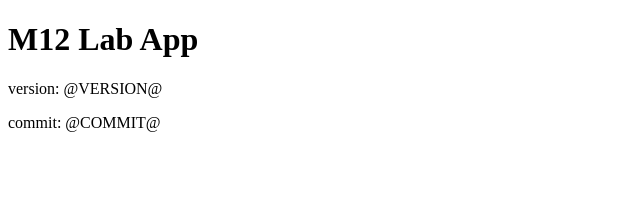
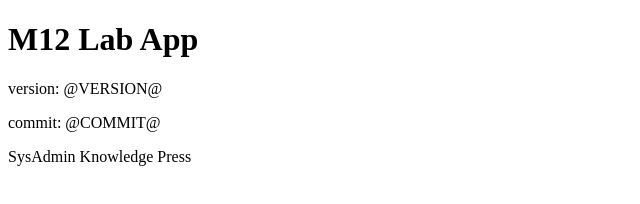
Before and after one commit to arnutkmitl/m12-lab, a plain HTML site: page app/site/index.html in a window 1280 px wide. Shown: the whole page, without its empty margins (0-640 px from the left). Drawn offline with Linux system fonts and the light colour scheme.

Commit message:
Add footer

```diff
--- a/app/site/index.html
+++ b/app/site/index.html
@@ -5,5 +5,6 @@
 <h1>M12 Lab App</h1>
 <p>version: @VERSION@</p>
 <p>commit: @COMMIT@</p>
+<footer>SysAdmin Knowledge Press</footer>
 </body>
 </html>
```
